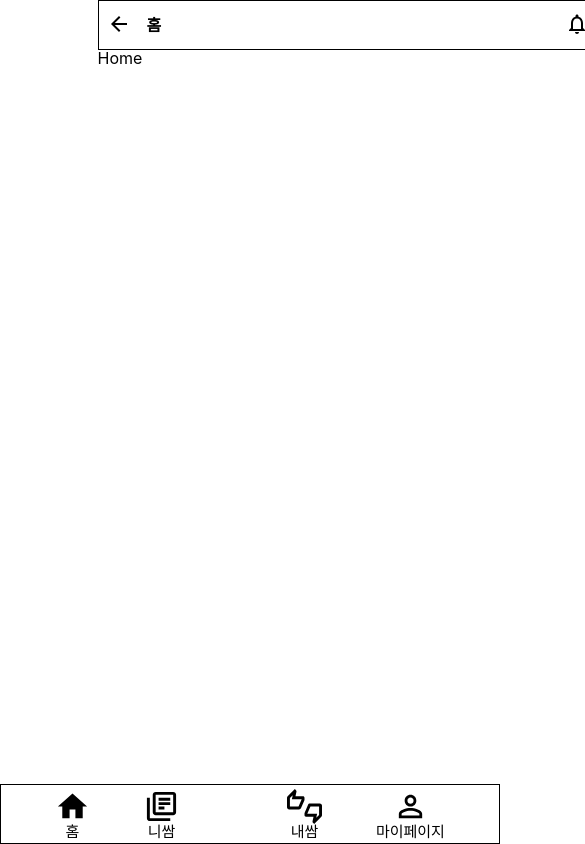
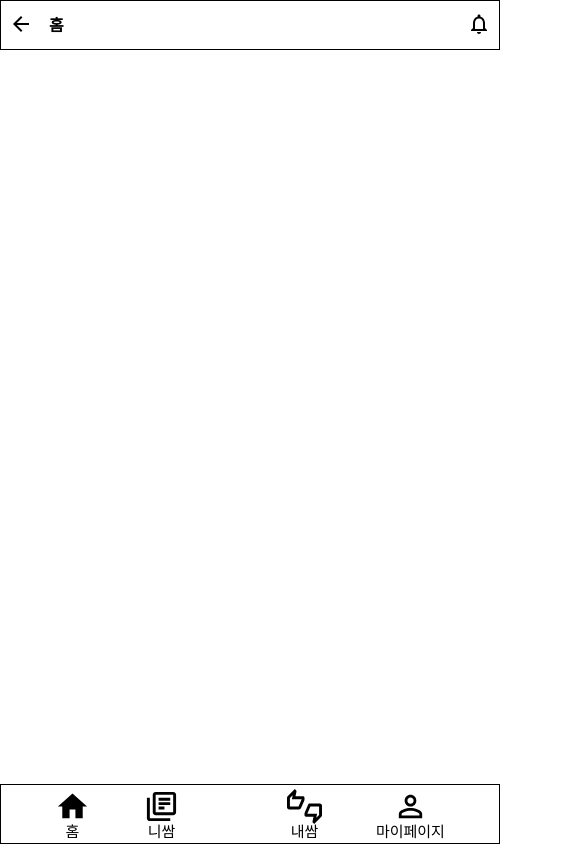
Before and after one commit to lorraine98/good-fight, a Next.js app: page / in a window 390 px wide. Shown: the whole page, 585 px wide, since content can reach past the window. Built offline with nearby package versions, Linux system fonts and the light colour scheme.

Commit message:
refactor: 모바일 환경 레이아웃 설정

```diff
--- a/src/pages/home/index.tsx
+++ /dev/null
@@ -1,5 +0,0 @@
-const index = () => {
-    return <div>Home</div>;
-};
-
-export default index;
--- a/src/pages/index.tsx
+++ b/src/pages/index.tsx
@@ -1,7 +1,3 @@
 export default function Home() {
-    return (
-        <>
-            <h1>Home</h1>
-        </>
-    );
+    return <></>;
 }
--- a/src/styles/globals.css
+++ b/src/styles/globals.css
@@ -7,7 +7,6 @@ body {
 }
 
 body {
-    max-width: 50vw;
     width: 100%;
     margin: 0 auto;
 }
```
